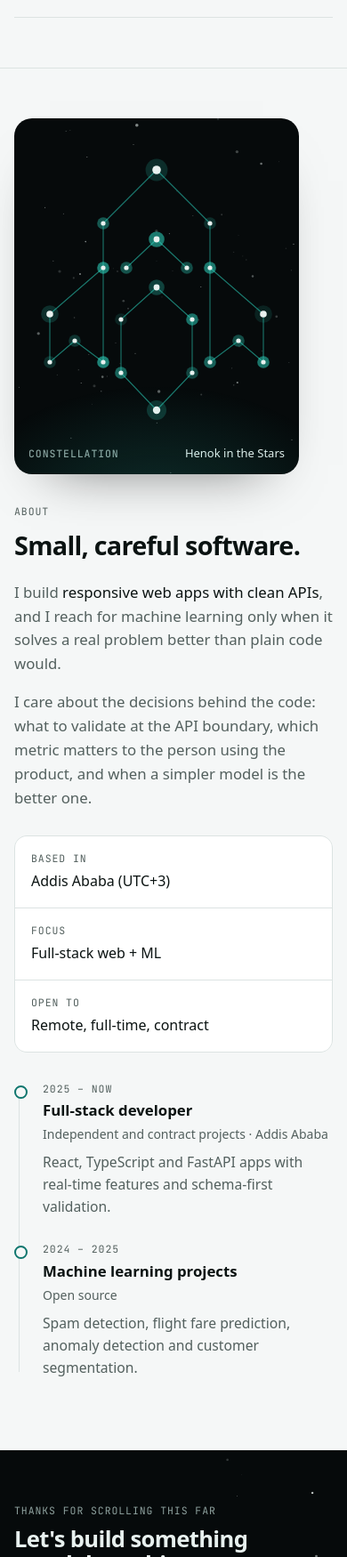
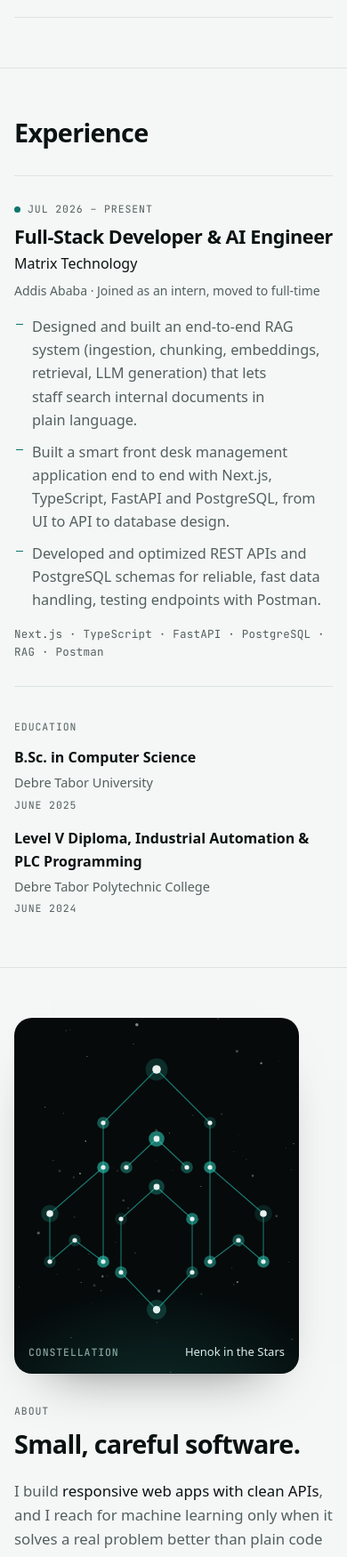
Before and after one commit to HenokInTheStars/portfolio, an Astro site: page / in a window 390 px wide. Shown: the part 5240-6990 px from the top of the page at 89% size. Built offline with nearby package versions, Linux system fonts and the light colour scheme; Astro itself is replaced by a stand-in of ours; animation ran at ten frames a second.

Commit message:
Sync main: Experience section, Download CV buttons, Web3Forms contact form
Co-Authored-By: Claude Opus 5.5 <noreply@anthropic.com>

```diff
--- a/src/components/About.astro
+++ b/src/components/About.astro
@@ -1,8 +1,5 @@
 ---
 import Constellation from './Constellation.astro';
-import { EDUCATION, TIMELINE } from '../data/site';
-
-const entries = EDUCATION ? [...TIMELINE, EDUCATION] : TIMELINE;
 ---
 
 <section class="block" id="about" aria-labelledby="about-h">
@@ -26,18 +23,6 @@ const entries = EDUCATION ? [...TIMELINE, EDUCATION] : TIMELINE;
         <div><dt class="label">Focus</dt><dd>Full-stack web + ML</dd></div>
         <div><dt class="label">Open to</dt><dd>Remote, full-time, contract</dd></div>
       </dl>
-      <ol class="timeline">
-        {
-          entries.map((t) => (
-            <li>
-              <span class="label">{t.when}</span>
-              <strong>{t.title}</strong>
-              <span class="t-sub">{t.sub}</span>
-              {t.text && <p>{t.text}</p>}
-            </li>
-          ))
-        }
-      </ol>
     </div>
   </div>
 </section>
--- /dev/null
+++ b/src/components/Experience.astro
@@ -0,0 +1,69 @@
+---
+import { EDUCATION, EXPERIENCE } from '../data/site';
+import { HAS_RESUME, RESUME_DOWNLOAD_NAME, RESUME_PATH } from '../data/resume';
+---
+
+<section class="block" id="experience" aria-labelledby="experience-h">
+  <div class="wrap">
+    <div class="sec-head reveal">
+      <h2 id="experience-h">Experience</h2>
+      {
+        HAS_RESUME && (
+          <a class="btn btn-ghost magnetic cv-btn" href={RESUME_PATH} download={RESUME_DOWNLOAD_NAME}>
+            Download CV <span class="arrow" aria-hidden="true">↓</span>
+          </a>
+        )
+      }
+    </div>
+
+    <ol class="xp-list">
+      {
+        EXPERIENCE.map((x, i) => (
+          <li class="xp-row reveal" style={`--d:${(i * 0.08).toFixed(2)}s`}>
+            <span class="xp-when label">
+              {x.current && <i class="xp-live" aria-hidden="true" />}
+              {x.when}
+            </span>
+            <div class="xp-head">
+              <h3 class="xp-role">{x.role}</h3>
+              <p class="xp-org">{x.org}</p>
+              <p class="xp-meta">{x.meta}</p>
+            </div>
+            <div class="xp-body">
+              <ul class="xp-points">
+                {x.points.map((p) => (
+                  <li>{p}</li>
+                ))}
+              </ul>
+              {(x.tools || x.link) && (
+                <div class="skill-meta">
+                  {x.tools && <span class="skill-tools">{x.tools.join(' · ')}</span>}
+                  {x.link && (
+                    <a class="skill-proof" href={x.link.href}>
+                      {x.link.label} <span class="arrow" aria-hidden="true">→</span>
+                    </a>
+                  )}
+                </div>
+              )}
+            </div>
+          </li>
+        ))
+      }
+    </ol>
+
+    <div class="edu reveal">
+      <span class="label">Education</span>
+      <ul class="edu-list">
+        {
+          EDUCATION.map((e) => (
+            <li>
+              <strong>{e.title}</strong>
+              <span>{e.org}</span>
+              <span class="label">{e.when}</span>
+            </li>
+          ))
+        }
+      </ul>
+    </div>
+  </div>
+</section>
--- a/src/components/Header.astro
+++ b/src/components/Header.astro
@@ -2,7 +2,7 @@
 import logo from '../assets/logo.png';
 import logoDark from '../assets/logo-dark.png';
 import { SITE } from '../data/site';
-import { HAS_RESUME, RESUME_PATH } from '../data/resume';
+import { HAS_RESUME, RESUME_DOWNLOAD_NAME, RESUME_PATH } from '../data/resume';
 
 interface Props {
   isHome?: boolean;
@@ -20,9 +20,10 @@ const at = (hash: string) => (isHome ? `#${hash}` : `/#${hash}`);
     </a>
     <nav class="nav" aria-label="Primary">
       <a href={at('work')} class="hide-xs">Work</a>
+      <a href={at('experience')} class="hide-sm">Experience</a>
       <a href={at('about')} class="hide-sm">About</a>
       <a href="#contact">Contact</a>
-      {HAS_RESUME && <a class="nav-cta" href={RESUME_PATH} target="_blank" rel="noopener">Résumé</a>}
+      {HAS_RESUME && <a class="nav-cta" href={RESUME_PATH} download={RESUME_DOWNLOAD_NAME}>CV</a>}
       <button class="icon-btn" id="theme-btn" type="button" aria-label="Switch to dark theme">
         <svg id="theme-icon" viewBox="0 0 24 24" fill="none" stroke="currentColor" stroke-width="1.8" stroke-linecap="round" aria-hidden="true"></svg>
       </button>
--- a/src/components/Hero.astro
+++ b/src/components/Hero.astro
@@ -2,7 +2,7 @@
 import ProjectCover from './ProjectCover.astro';
 import { FAN_ORDER, getProject } from '../data/projects';
 import { MAIN_TOOLS, ROTATING_WORDS } from '../data/site';
-import { HAS_RESUME, RESUME_PATH } from '../data/resume';
+import { HAS_RESUME, RESUME_DOWNLOAD_NAME, RESUME_PATH } from '../data/resume';
 
 const fan = FAN_ORDER.map((slug) => getProject(slug)!);
 
@@ -46,8 +46,8 @@ const spoken = `I build web apps that ${ROTATING_WORDS.slice(0, -1).map((w) => w
       <a class="btn btn-primary magnetic" href="#work">See my work <span class="arrow" aria-hidden="true">→</span></a>
       {
         HAS_RESUME ? (
-          <a class="btn btn-ghost magnetic" href={RESUME_PATH} target="_blank" rel="noopener">
-            Download résumé <span class="arrow" aria-hidden="true">↓</span>
+          <a class="btn btn-ghost magnetic cv-btn" href={RESUME_PATH} download={RESUME_DOWNLOAD_NAME}>
+            Download CV <span class="arrow" aria-hidden="true">↓</span>
           </a>
         ) : (
           <a class="btn btn-ghost magnetic" href="#contact">Get in touch</a>
--- a/src/data/resume.ts
+++ b/src/data/resume.ts
@@ -3,4 +3,6 @@ import { join } from 'node:path';
 
 /** Résumé buttons only render once `public/resume.pdf` exists, so the site never links to a missing file. */
 export const RESUME_PATH = '/resume.pdf';
+/** File name the browser saves the CV as. */
+export const RESUME_DOWNLOAD_NAME = 'Henok-Solomon-CV.pdf';
 export const HAS_RESUME = existsSync(join(process.cwd(), 'public', 'resume.pdf'));
--- a/src/data/site.ts
+++ b/src/data/site.ts
@@ -8,8 +8,11 @@ export const SITE = {
   githubLabel: 'github.com/HenokInTheStars',
   linkedin: 'https://www.linkedin.com/in/henok-solomon-ai',
   location: 'Addis Ababa (UTC+3)',
-  /** FormSubmit alias for the email above; keeps the raw address out of the form endpoint. */
-  formId: '654be654f596ab445f997f25b36c13fb',
+  /**
+   * Web3Forms access key for the contact form (get one free at web3forms.com).
+   * It is public by design: it can only send mail to the inbox it was created for.
+   */
+  formKey: '82c09e7f-84bd-4d5e-bfcf-6ea45cf88762',
 } as const;
 
 export const ROTATING_WORDS = ['think.', 'scale.', 'feel instant.', 'people trust.'];
@@ -53,30 +56,41 @@ export const SKILLS: Skill[] = [
   },
 ];
 
-export interface TimelineEntry {
+/** Experience section, kept in step with the CV (public/resume.pdf). Newest first. */
+export interface ExperienceEntry {
   when: string;
-  title: string;
-  sub: string;
-  text?: string;
+  role: string;
+  org: string;
+  meta: string;
+  current?: boolean;
+  points: string[];
+  tools?: string[];
+  link?: { label: string; href: string };
 }
 
-export const TIMELINE: TimelineEntry[] = [
+export const EXPERIENCE: ExperienceEntry[] = [
   {
-    when: '2025 – now',
-    title: 'Full-stack developer',
-    sub: 'Independent and contract projects · Addis Ababa',
-    text: 'React, TypeScript and FastAPI apps with real-time features and schema-first validation.',
-  },
-  {
-    when: '2024 – 2025',
-    title: 'Machine learning projects',
-    sub: 'Open source',
-    text: 'Spam detection, flight fare prediction, anomaly detection and customer segmentation.',
+    when: 'Jul 2026 – Present',
+    role: 'Full-Stack Developer & AI Engineer',
+    org: 'Matrix Technology',
+    meta: 'Addis Ababa · Joined as an intern, moved to full-time',
+    current: true,
+    points: [
+      'Designed and built an end-to-end RAG system (ingestion, chunking, embeddings, retrieval, LLM generation) that lets staff search internal documents in plain language.',
+      'Built a smart front desk management application end to end with Next.js, TypeScript, FastAPI and PostgreSQL, from UI to API to database design.',
+      'Developed and optimized REST APIs and PostgreSQL schemas for reliable, fast data handling, testing endpoints with Postman.',
+    ],
+    tools: ['Next.js', 'TypeScript', 'FastAPI', 'PostgreSQL', 'RAG', 'Postman'],
   },
 ];
 
-/**
- * Fill this in to show education in the About timeline.
- * Example: { when: '2024', title: 'B.Sc. Computer Science', sub: 'Addis Ababa University' }
- */
-export const EDUCATION: TimelineEntry | null = null;
+export interface EducationEntry {
+  when: string;
+  title: string;
+  org: string;
+}
+
+export const EDUCATION: EducationEntry[] = [
+  { when: 'June 2025', title: 'B.Sc. in Computer Science', org: 'Debre Tabor University' },
+  { when: 'June 2024', title: 'Level V Diploma, Industrial Automation & PLC Programming', org: 'Debre Tabor Polytechnic College' },
+];
--- a/src/pages/index.astro
+++ b/src/pages/index.astro
@@ -4,6 +4,7 @@ import Hero from '../components/Hero.astro';
 import WorkGrid from '../components/WorkGrid.astro';
 import Skills from '../components/Skills.astro';
 import MoreProjects from '../components/MoreProjects.astro';
+import Experience from '../components/Experience.astro';
 import About from '../components/About.astro';
 ---
 
@@ -12,5 +13,6 @@ import About from '../components/About.astro';
   <WorkGrid />
   <Skills />
   <MoreProjects />
+  <Experience />
   <About />
 </Base>
--- a/src/styles/global.css
+++ b/src/styles/global.css
@@ -527,19 +527,50 @@ section.block { padding-block: clamp(56px, 8vw, 96px); border-top: 1px solid var
 .pv-bad-t { fill: var(--bad); font: 600 9.5px var(--f-mono); }
 .pv-tag-t { fill: var(--accent); font: 500 9px var(--f-mono); letter-spacing: .04em; }
 
-/* ---------- Timeline (About) ---------- */
-.timeline { list-style: none; margin: 32px 0 0; padding: 0; position: relative; display: flex; flex-direction: column; gap: 26px; }
-.timeline::before { content: ""; position: absolute; left: 5px; top: 8px; bottom: 8px; width: 1px; background: var(--line); transform-origin: top; }
-.reveal.pre .timeline::before { transform: scaleY(0); }
-.reveal.pre.in .timeline::before { transform: scaleY(1); transition: transform 1.4s var(--ease) .3s; }
-.timeline li { position: relative; padding-left: 32px; display: flex; flex-direction: column; gap: 2px; }
-.timeline li::before {
-  content: ""; position: absolute; left: 0; top: 5px; width: 11px; height: 11px; border-radius: 50%;
-  background: var(--bg); border: 2px solid var(--accent);
+/* ---------- Experience (same editorial rows as "What I do") ---------- */
+.cv-btn:hover .arrow { transform: translateY(3px); }
+.xp-list { list-style: none; margin: 0; padding: 0; border-top: 1px solid var(--line); }
+.xp-row {
+  position: relative; display: grid; align-items: baseline;
+  grid-template-columns: 170px minmax(0, 1fr) minmax(0, 1.5fr); gap: 12px 32px;
+  padding: clamp(28px, 4vw, 40px) 8px; border-bottom: 1px solid var(--line);
 }
-.timeline strong { font-weight: 600; font-size: 1.05rem; }
-.timeline .t-sub { color: var(--muted); font-size: 14px; }
-.timeline p { margin: 6px 0 0; font-size: .98rem; }
+@media (max-width: 1000px) { .xp-row, .edu { grid-template-columns: 170px minmax(0, 1fr); } .xp-body { grid-column: 2; } }
+.xp-row::before {
+  content: ""; position: absolute; left: 0; right: 0; top: -1px; height: 1px; background: var(--accent);
+  transform: scaleX(0); transform-origin: left; transition: transform .6s var(--ease);
+}
+.xp-row:hover::before { transform: scaleX(1); }
+.xp-when { display: inline-flex; align-items: center; gap: 8px; white-space: nowrap; transition: color .3s; }
+.xp-row:hover .xp-when { color: var(--accent); }
+/* pulsing dot on the current role */
+.xp-live { width: 7px; height: 7px; border-radius: 50%; background: var(--accent); flex: none; box-shadow: 0 0 0 0 var(--accent); animation: xp-pulse 2.4s ease-out infinite; }
+@keyframes xp-pulse { 0% { box-shadow: 0 0 0 0 color-mix(in srgb, var(--accent) 55%, transparent); } 70%, 100% { box-shadow: 0 0 0 9px transparent; } }
+.xp-head { display: flex; flex-direction: column; gap: 6px; min-width: 0; }
+.xp-role {
+  margin: 0; font-family: var(--f-display); font-weight: 600; letter-spacing: -.02em; line-height: 1.1;
+  font-size: clamp(1.35rem, 2.3vw, 1.8rem); text-wrap: balance; transition: transform .5s var(--ease);
+}
+.xp-row:hover .xp-role { transform: translateX(6px); }
+.xp-org { margin: 0; font-weight: 500; }
+.xp-meta { margin: 0; color: var(--muted); font-size: 14px; }
+.xp-body { display: flex; flex-direction: column; gap: 16px; min-width: 0; }
+.xp-points { margin: 0; padding: 0; list-style: none; display: flex; flex-direction: column; gap: 10px; }
+.xp-points li { position: relative; padding-left: 20px; color: var(--muted); font-size: 1.02rem; max-width: 60ch; text-wrap: pretty; }
+.xp-points li::before { content: ""; position: absolute; left: 2px; top: .62em; width: 8px; height: 1px; background: var(--accent); }
+.xp-row:hover .skill-proof .arrow { transform: translateX(4px); }
+.edu { margin-top: clamp(36px, 5vw, 56px); display: grid; grid-template-columns: 170px minmax(0, 1fr); gap: 12px 32px; padding-inline: 8px; }
+.edu-list { list-style: none; margin: 0; padding: 0; display: grid; grid-template-columns: repeat(2, minmax(0, 1fr)); gap: 16px 32px; }
+.edu-list li { display: flex; flex-direction: column; gap: 4px; }
+.edu-list strong { font-weight: 600; }
+.edu-list span:not(.label) { color: var(--muted); font-size: 14.5px; }
+@media (max-width: 760px) {
+  .xp-row { grid-template-columns: minmax(0, 1fr); padding-inline: 0; gap: 10px; }
+  .xp-body { grid-column: 1; margin-top: 6px; }
+  .edu { grid-template-columns: minmax(0, 1fr); padding-inline: 0; }
+  .edu-list { grid-template-columns: minmax(0, 1fr); }
+}
+@media (prefers-reduced-motion: reduce) { .xp-live { animation: none; } }
 
 /* ---------- Space footer (deliberately always dark) ---------- */
 /* The footer is one full screen: contact at the top, name and links pinned to the bottom. */
@@ -707,12 +738,12 @@ footer.space {
 
 
 /* ---------- Header résumé button ---------- */
-.nav-cta {
+.nav a.nav-cta, .nav-cta {
   display: inline-flex; align-items: center; text-decoration: none;
   font: 500 14px var(--f-body); color: var(--on-accent); background: var(--accent); border: 0; cursor: pointer;
   height: 36px; padding: 0 14px; border-radius: 999px; margin: 0 4px 0 6px; transition: transform .35s var(--ease), filter .2s;
 }
-.nav-cta:hover { transform: translateY(-1px); filter: brightness(1.08); }
+.nav a.nav-cta:hover, .nav-cta:hover { color: var(--on-accent); background: var(--accent); transform: translateY(-1px); filter: brightness(1.08); }
 @media (max-width: 420px) { .nav a.hide-xs { display: none; } }
 
 
```
Also changed, not shown: src/components/Footer.astro (+20 -12 lines), 2 other files.
